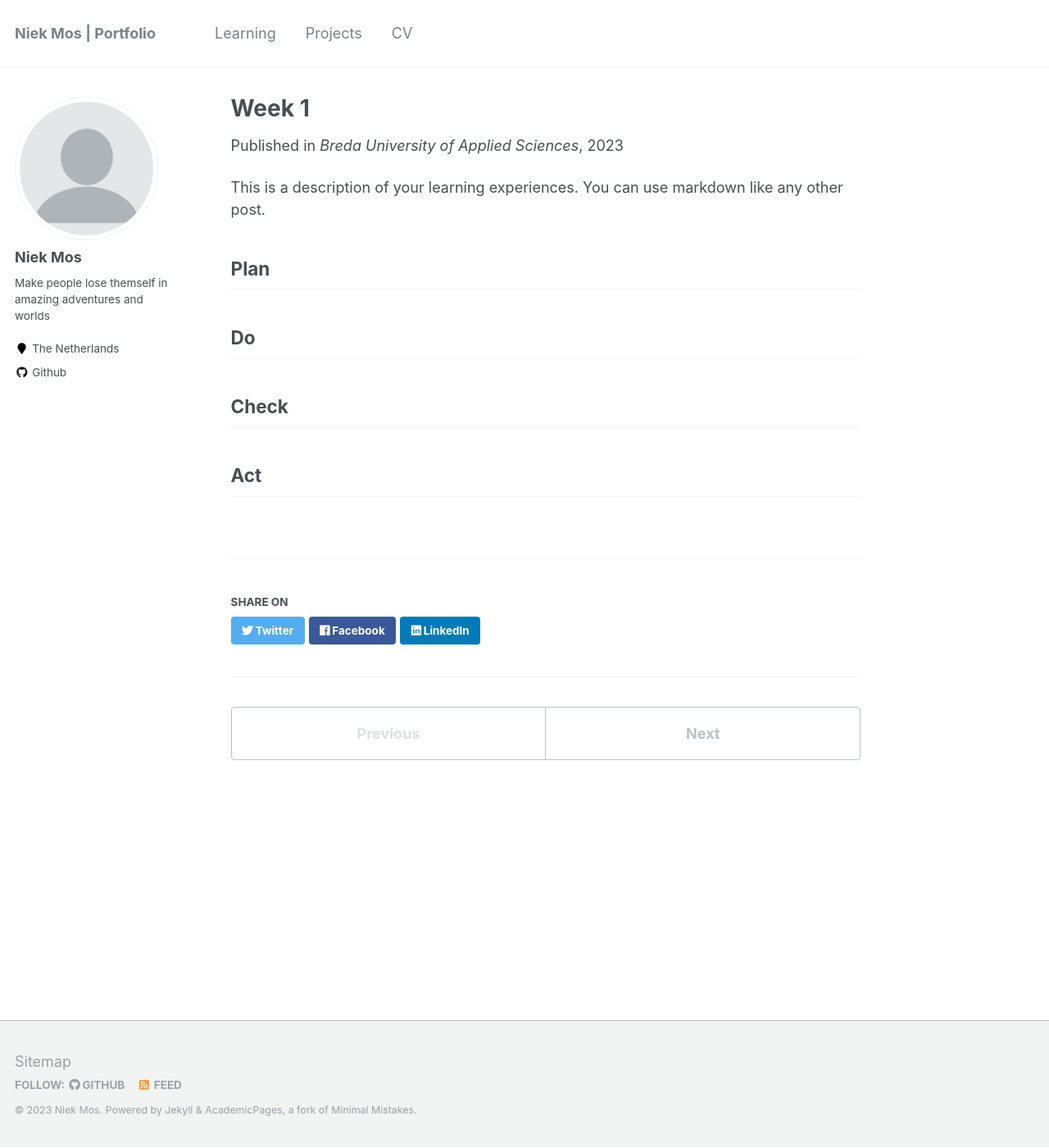
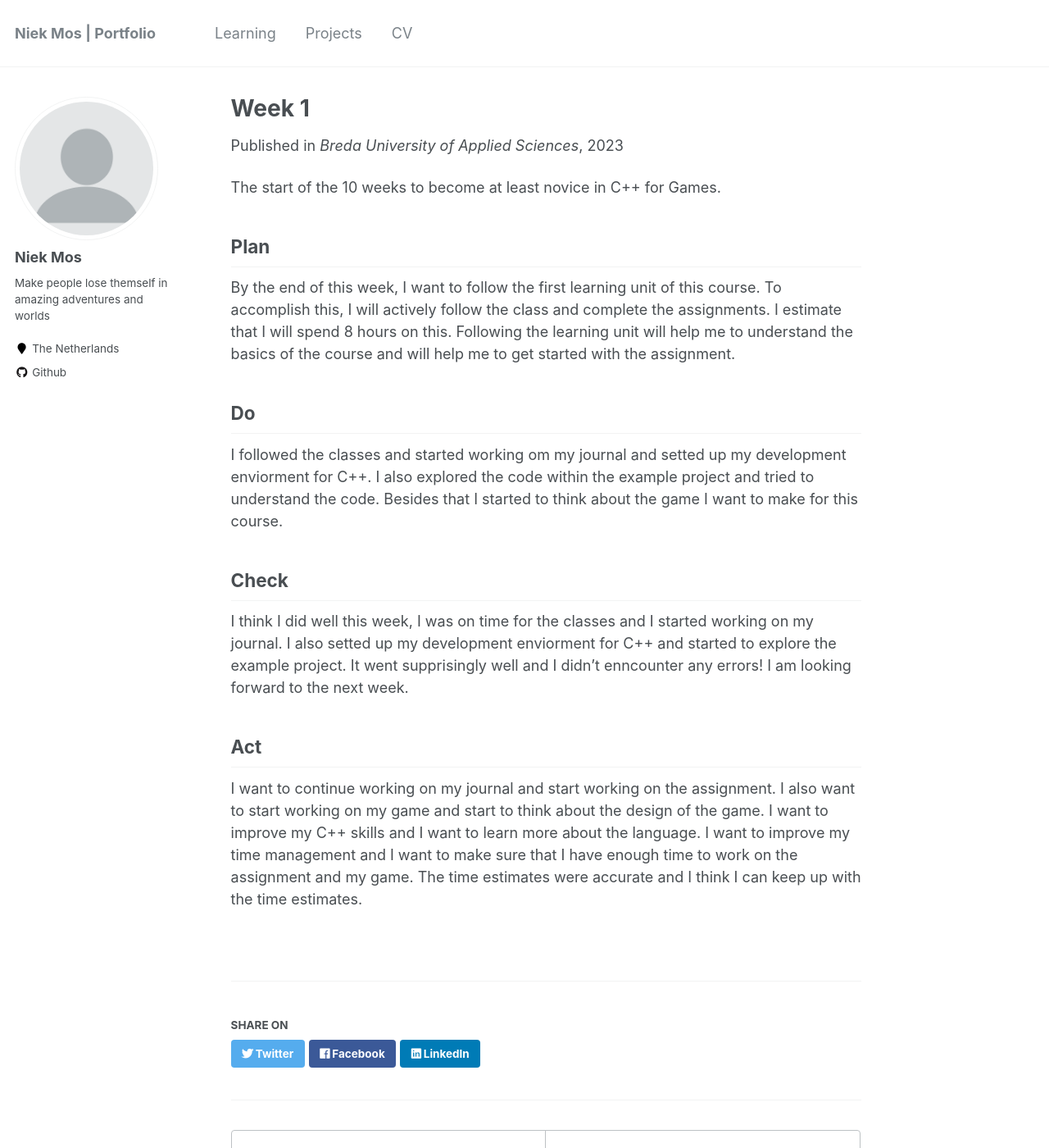
Before and after one commit to TheSatanicFlame/CPPPortfolio, a Jekyll site: the page built from _learning/week-1.md, in a window 1280 px wide and 1400 px high. Shown: the whole window at 82% size. Built offline with Jekyll 4.4.1, drawn with Linux system fonts in a browser that asks for light colours.

Commit message:
Week 1 filled in

```diff
--- a/_learning/week-1.md
+++ b/_learning/week-1.md
@@ -8,7 +8,7 @@ date: 2023-09-04
 location: "Breda, The Netherlands"
 ---
 
-This is a description of your learning experiences. You can use markdown like any other post.
+The start of the 10 weeks to become at least novice in C++ for Games.
 
 ## Plan
 
@@ -17,6 +17,8 @@ NOTE: Fill this section in at the beginning of the week!
 
 What do you plan to do this week? What new knowledge do you want to acquire? Do you want to follow any of the learning units for the course? Do you want to work on the assignment for the course? How much time do you estimate you will spend on these tasks?
 -->
+
+By the end of this week, I want to follow the first learning unit of this course. To accomplish this, I will actively follow the class and complete the assignments. I estimate that I will spend 8 hours on this. Following the learning unit will help me to understand the basics of the course and will help me to get started with the assignment.
 
 ## Do
 
@@ -27,6 +29,8 @@ What were you actually able to accomplish? Was it more or less than what you pla
 
 Provide as much context as possible. Use code snippets or take screenshots of what you were able to accomplish. Please provide references to any additional sources of information that helped you.
 -->
+
+I followed the classes and started working om my journal and setted up my development enviorment for C++. I also explored the code within the example project and tried to understand the code. Besides that I started to think about the game I want to make for this course.
 
 ## Check
 
@@ -42,6 +46,8 @@ Did you give anyone else feedback? Who did you give feedback to? How did they re
 NOTE: Any source of feedback is feedback!
 -->
 
+I think I did well this week, I was on time for the classes and I started working on my journal. I also setted up my development enviorment for C++ and started to explore the example project. It went supprisingly well and I didn't enncounter any errors! I am looking forward to the next week.
+
 ## Act
 
 <!---
@@ -51,3 +57,5 @@ What action points can you identify from this week? What would you like to impro
 
 If your planned time estimates were not accurate, what would you do to improve them?
 -->
+
+I want to continue working on my journal and start working on the assignment. I also want to start working on my game and start to think about the design of the game. I want to improve my C++ skills and I want to learn more about the language. I want to improve my time management and I want to make sure that I have enough time to work on the assignment and my game. The time estimates were accurate and I think I can keep up with the time estimates.
```
